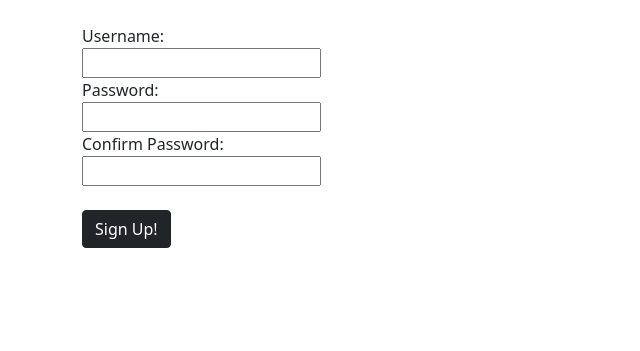
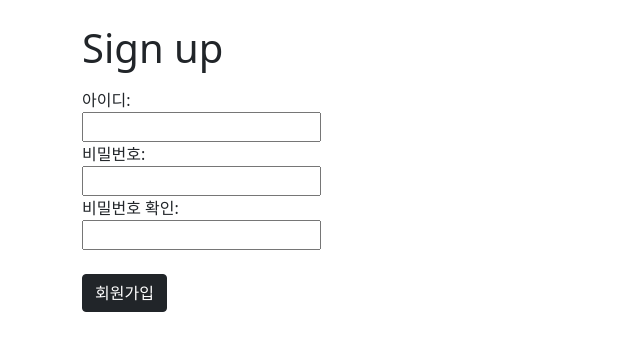
Before and after one commit to gahyeon8955/django-practice, a Django app: page /accounts/signup/ in a window 1280 px wide. Shown: the part 56-407 px from the top of the page, without its empty margins (0-640 px from the left). Run offline with Django 3.2, Linux system fonts and the light colour scheme.

Commit message:
회원가입 보완

```diff
--- a/accounts/templates/signup.html
+++ b/accounts/templates/signup.html
@@ -2,20 +2,22 @@
 
 {% block content %}
 <form method="POST" action="{% url 'signup' %}">
+    <h1>Sign up</h1>
+    <p>{{ error }}</p>
     {% csrf_token %}
-    Username:
+    아이디:
     <br>
     <input name="username" type="text" value="">
     <br>
-    Password:
+    비밀번호:
     <br>
     <input name="password1" type="password" value="">
     <br>
-    Confirm Password:
+    비밀번호 확인:
     <br>
     <input name="password2" type="password" value="">
     <br>
     <br>
-    <input class="btn btn-dark" type="submit" value="Sign Up!">
+    <input class="btn btn-dark" type="submit" value="회원가입">
 </form>
 {% endblock %}
```
Also changed, not shown: accounts/templates/login.html (+5 -5 lines).
